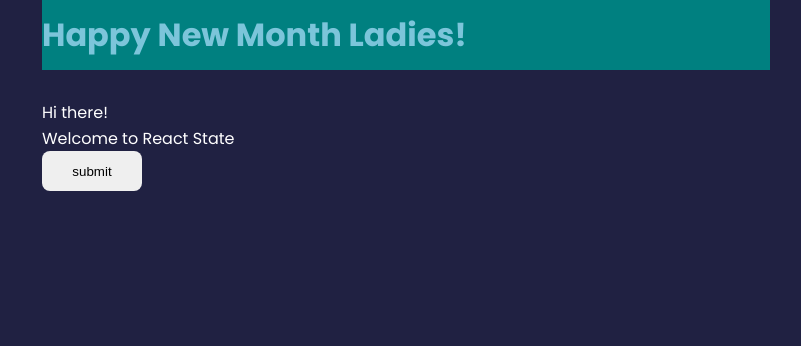
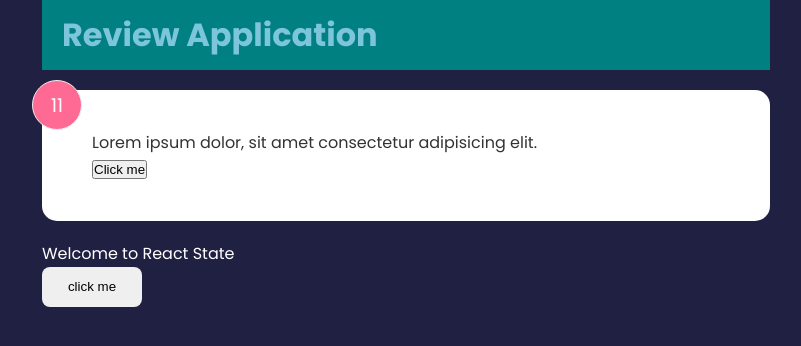
Before and after one commit to CodeLeom/react-introductory, a React (Create React App) app: page / in a window 1280 px wide. Shown: the top 346 px of the page, without its empty margins (234-1035 px from the left). Built offline with nearby package versions, Linux system fonts and the light colour scheme.

Commit message:
added new codes

```diff
--- a/src/App.js
+++ b/src/App.js
@@ -1,14 +1,14 @@
 import Header from "./components/Header"
+import ReviewItem from "./components/ReviewItem"
 import Example from "./components/Example"
 
 function App(){
 
     return (
       <div className="container">
+
         <Header />
-            <div>
-                <p>Hi there!</p>
-            </div>
+        <ReviewItem />
         <Example />
       </div>
     )
--- a/src/components/Example.jsx
+++ b/src/components/Example.jsx
@@ -8,15 +8,15 @@ class Example extends Component {
 
       this.state = {
          message: 'Welcome to React State',
-         btn: 'submit'
+         btn: 'click me'
       }
     }
-    btnChanged= () =>{
+   btnChanged = ()=> {
         this.setState({
-            message: 'Thank you for learning!',
-            btn: 'submitted'
+            message: 'Thank you for clicking the button',
+            btn: 'clicked'
         })
-    }
+   }
 
   render() {
     const styles = {
--- a/src/components/Header.jsx
+++ b/src/components/Header.jsx
@@ -7,7 +7,7 @@ function Header({text, bgColor, textColor}) {
     }
 
   return (
-    <header style= {headerStyle} >
+    <header style= {headerStyle} className='container'>
         <div>
             <h1>{text}</h1>
         </div>
@@ -16,7 +16,7 @@ function Header({text, bgColor, textColor}) {
 }
 
 Header.defaultProps = {
-    text: 'Happy New Month Ladies!',
+    text: 'Review Application',
     bgColor: 'teal',
     textColor: '#7cc5da'
 }
--- /dev/null
+++ b/src/components/ReviewItem.jsx
@@ -0,0 +1,23 @@
+import {useState} from 'react'
+
+function ReviewItem() {
+  const [rating, setRating] = useState(11)
+  const [text, setText] = useState('Lorem ipsum dolor, sit amet consectetur adipisicing elit.')
+
+  const mdyState = () => {
+    setRating()
+    setText ('This is a new state of the text')
+  }
+
+  return (
+    <>
+      <div className="card">
+        <div className="num-display">{rating}</div>
+        <p>{text}</p>
+        <button onClick={mdyState}>Click me</button>
+      </div>
+    </>
+  )
+}
+
+export default ReviewItem
```
